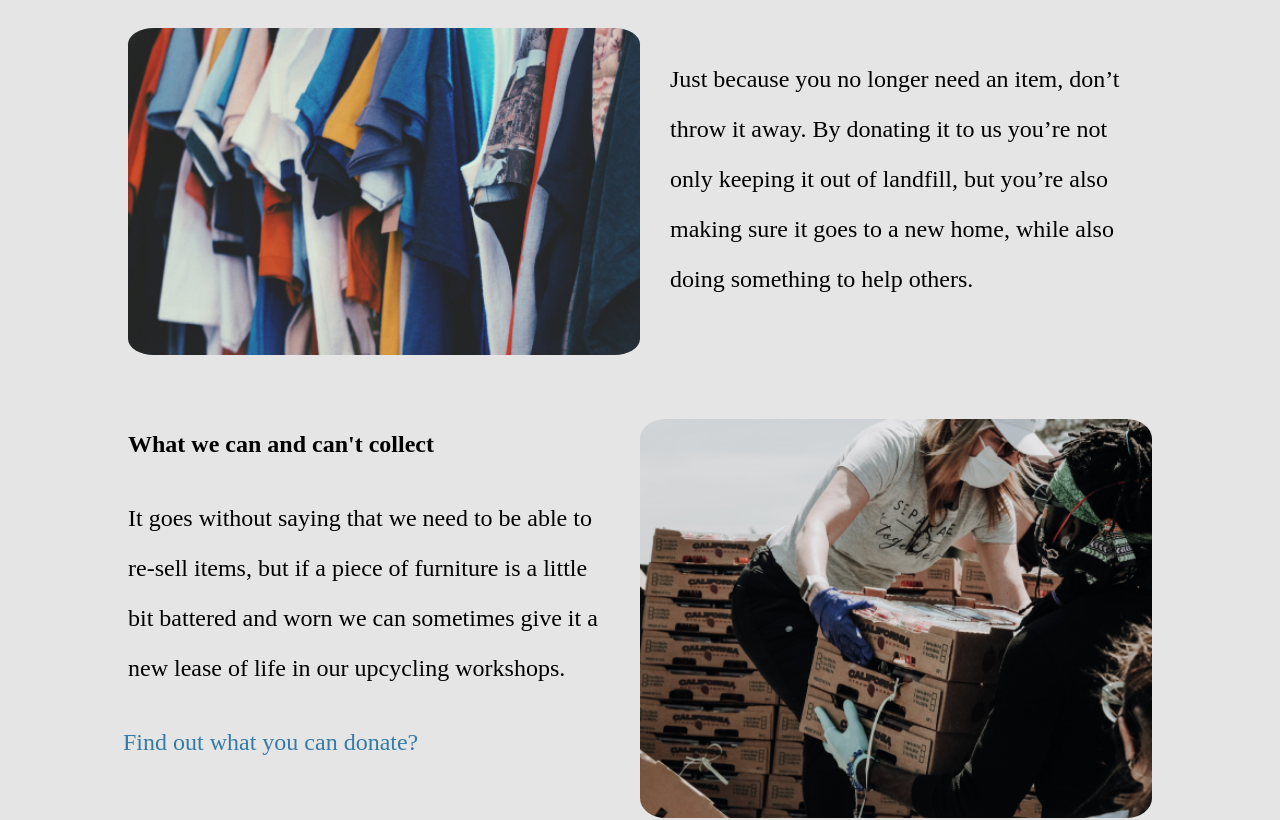
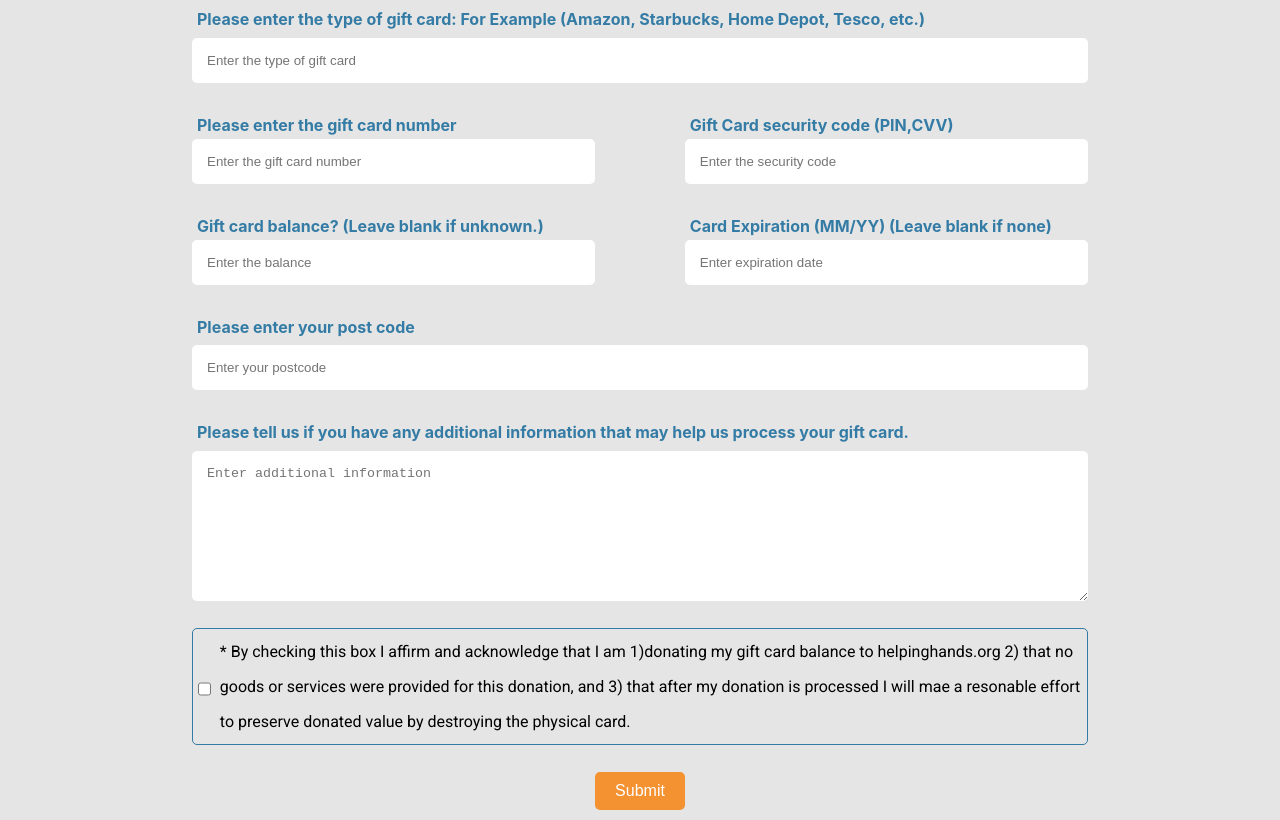
Before and after one commit to Dilekcn/charity, a React (Create React App) app: page /getinvolved/donate-with-gift-card in a window 1280 px wide. Shown: the part 340-1160 px from the top of the page. Built offline with nearby package versions, Linux system fonts and the light colour scheme.

Commit message:
donate with a gift card page completed

```diff
--- a/src/components/App/App.js
+++ b/src/components/App/App.js
@@ -15,6 +15,8 @@ import News from '../News/News'
 import NewsDetail from '../NewsDetail/NewsDetail';
 import GetInvolved from '../GetInvolved/GetInvolved'
 import DonateGoods from '../GetInvolved/DonateGoods/DonateGoods';
+import GiftCard from '../GetInvolved/DonateGiftCard/GiftCard';
+
 
 
 export default function App() {
@@ -50,8 +52,8 @@ export default function App() {
 					   render={() => <NewsDetail />}
 					/>
 					<Route exact path='/getInvolved' component={GetInvolved}/>
-					<Route to='/getinvolved/donategoods' component={DonateGoods}/>
-
+					<Route exact path='/getinvolved/donategoods' component={DonateGoods}/>
+					<Route exact path='/getinvolved/donate-with-gift-card' component={GiftCard} />
 
 				</Switch>
 
--- /dev/null
+++ b/src/components/GetInvolved/DonateGiftCard/DonateGiftCard.css
@@ -0,0 +1,154 @@
+.donate-goods-text1 {
+    position: absolute;
+    top: 50%;
+    margin-left: 20%;
+    font-style: normal;
+    font-weight: normal;
+    font-size: 72px;
+    line-height: 84px;
+    color: #FFFFFF;
+}
+
+.giftcard-content {
+    display: flex;
+    justify-content: center;
+    background: #E5E5E5;
+    height: 100%;
+}
+
+.giftcard-form {
+    display: block;
+    justify-content: center;
+    background: #E5E5E5;
+    height: 100%;
+    width: 70%;
+
+}
+
+.giftcard-form label {
+    margin-bottom: 1%;
+}
+
+.giftcard-form input, .giftcard-form textarea {
+    border: none;
+    padding: 15px;
+    border-radius: 5px;
+}
+
+.giftcard-row1 {
+    display: flex;
+    flex-direction: column;
+    margin-top: 3%;
+}
+
+.giftcard-row2 {
+    display: flex;
+    flex-direction: row;
+    justify-content: space-between;
+    margin-top: 3%;
+}
+
+.giftcard-row2 div {
+    display: flex;
+    flex-direction: column;
+    width: 45%;
+}
+
+.giftcard-row3 {
+    display: flex;
+    justify-content: space-between;
+    flex-direction: row;
+    margin-top: 3%;
+}
+
+.giftcard-row3 div {
+    display: flex;
+    width: 45%;
+    flex-direction: column;
+}
+
+.giftcard-row4 {
+    display: flex;
+    flex-direction: column;
+    margin-top: 3%;
+}
+
+.giftcard-row5 {
+    display: flex;
+    flex-direction: column;
+    margin-top: 3%;
+}
+
+.giftcard-row6 {
+    display: flex;
+    margin-top: 3%;
+    border: 1px solid #347ca5;
+    padding: 5px;
+    font-family: Roboto;
+    font-style: normal;
+    font-weight: normal;
+    line-height: 35px;
+    border-radius: 5px;
+}
+
+.giftcard-row7 {
+    display: flex;
+    justify-content: center;
+    margin-top: 3%;
+    margin-bottom: 3%;
+}
+
+.giftcard-row7 button {
+    background: #F49131;
+    padding: 10px;
+    border: none;
+    border-radius: 5px;
+    color: #fff;
+    font-size: medium;
+    padding: 10px;
+    padding-left: 20px;
+    padding-right: 20px;
+}
+
+.girtcard-checkbox {
+    border: 1px solid blue;
+    margin-top: 5px;
+    margin-right: 1%;
+}
+
+
+.modal-btn {
+    width: 50%;
+    margin-left: auto;
+    margin-right: auto;
+    background: #F49131;
+    color: #fff;
+    font-size: medium;
+    padding: 5px;
+    margin-top: 3%;
+    border: none;
+    border-radius: 5px;
+}
+
+
+@media only screen and (max-width: 885px) {
+    .donate-goods-text1 {
+        margin-left: 5%;
+    }
+
+    .giftcard-form {
+        width: 95%;
+    }
+}
+
+
+@media only screen and (max-width: 560px) {
+    .donate-goods-text1 {
+        margin-left: 1%;
+        margin-top: -5%;
+    }
+
+    .giftcard-form {
+        width: 95%;
+    }
+}
--- /dev/null
+++ b/src/components/GetInvolved/DonateGiftCard/GiftCard.js
@@ -0,0 +1,211 @@
+import React, { useEffect, useState } from 'react';
+import imageHeader from '../DonateGoods/Rectangle 26.png';
+import './DonateGiftCard.css';
+import Modal from 'react-modal'
+import {useHistory} from 'react-router';
+
+const customStyles = {
+    content : {
+      position              : 'absolute',
+      top                   : '38%',
+      left                  : '50%',
+      right                 : '50%',
+      bottom                : '60%',
+      marginRight           : '-50%',
+      marginTop             : '120px',
+      transform             : 'translate(-50%, -50%)',
+      height                : 'fit-content',
+      backgroundColor       : '#76A9C7',
+      padding               : '10px',
+      width                 : '40%',
+      fontFamily            : 'Roboto',
+      fontStyle             : 'normal',
+      fontWeight            : 'normal',
+      fontSize              : 'large',
+      lineHeight            : '28px',
+      color                 : 'white',
+      marginBottom          : '450px',
+      display               : 'flex',
+      flexDirection : 'column',
+      justifyContent : 'center',
+      textAlign : 'center'
+    }
+  };
+
+const GiftCard = () => {
+	const [ checkbox, setCheckbox ] = useState(false);
+	const [ type, setType ] = useState('');
+	const [ number, setNumber ] = useState('');
+	const [ code, setCode ] = useState('');
+	const [ balance, setBalance ] = useState('');
+	const [ expiration, setExpiration ] = useState('');
+	const [ postcode, setPostcode ] = useState('');
+	const [ info, setInfo ] = useState('');
+    const [modalIsOpen,setIsOpen] = React.useState(false);
+
+    const history = useHistory()
+
+    function closeModal(){
+        setIsOpen(false);
+      }
+    function afterOpenModal() {
+        // references are now sync'd and can be accessed.
+      }
+
+	useEffect(() => {
+		window.scroll(0, 0);
+	}, []);
+
+	const submit = (e) => {
+		e.preventDefault();
+		setCheckbox(false);
+		setType('');
+		setNumber('');
+		setCode('');
+		setBalance('');
+		setExpiration('');
+		setPostcode('');
+		setInfo('');
+        setIsOpen(true);
+	};
+
+	return (
+		<div>
+			<div className="donate-goods-container">
+				<img src={imageHeader} alt="Avatar" className="donate-goods-image" />
+				<div className="donate-goods-overlay">
+					<h1 className="donate-goods-text1">Donate With a Gift Card</h1>
+				</div>
+			</div>
+			<div className="giftcard-content">
+				<form className="giftcard-form" onSubmit={submit}>
+					<div className="giftcard-row1">
+						<label htmlFor="giftcard-type">
+							Please enter the type of gift card: For Example (Amazon, Starbucks, Home Depot, Tesco, etc.)
+						</label>
+						<input
+							required
+							value={type}
+							onChange={(e) => setType(e.target.value)}
+							type="text"
+							id="giftcard-type"
+							name="giftcard-type"
+							placeholder="Enter the type of gift card"
+						/>
+					</div>
+					<div className="giftcard-row2">
+						<div>
+							<label htmlFor="giftcard-number">Please enter the gift card number</label>
+							<input
+								required
+								value={number}
+								onChange={(e) => setNumber(e.target.value)}
+								type="number"
+								id="giftcard-number"
+								name="giftcard-number"
+								placeholder="Enter the gift card number"
+							/>
+						</div>
+						<div>
+							<label onChange={(e) => setCode(e.target.value)} htmlFor="giftcard-security">
+								Gift Card security code (PIN,CVV)
+							</label>
+							<input
+								required
+								value={code}
+								type="password"
+								id="giftcard-security"
+								name="giftcard-security"
+								placeholder="Enter the security code"
+                                onChange={(e) => setCode(e.target.value)}
+							/>
+						</div>
+					</div>
+					<div className="giftcard-row3">
+						<div>
+							<label htmlFor="giftcard-balance">Gift card balance? (Leave blank if unknown.)</label>
+							<input
+								required
+								value={balance}
+								onChange={(e) => setBalance(e.target.value)}
+								type="number"
+								id="giftcard-balance"
+								name="giftcard-balance"
+								placeholder="Enter the balance"
+							/>
+						</div>
+						<div>
+							<label htmlFor="giftcard-expiration">Card Expiration (MM/YY) (Leave blank if none)</label>
+							<input
+								required
+								value={expiration}
+								onChange={(e) => setExpiration(e.target.value)}
+								type="text"
+								id="giftcard-expiration"
+								name="giftcard-expiration"
+								placeholder="Enter expiration date"
+							/>
+						</div>
+					</div>
+					<div className="giftcard-row4">
+						<label htmlFor="giftcard-postcode">Please enter your post code</label>
+						<input
+							required
+							value={postcode}
+							onChange={(e) => setPostcode(e.target.value)}
+							type="text"
+							id="giftcard-postcode"
+							name="giftcard-postcode"
+							placeholder="Enter your postcode"
+						/>
+					</div>
+					<div className="giftcard-row5">
+						<label htmlFor="giftcard-info">
+							Please tell us if you have any additional information that may help us process your gift
+							card.
+						</label>
+						<textarea
+							required
+							value={info}
+							onChange={(e) => setInfo(e.target.value)}
+							type="text"
+							id="giftcard-info"
+							rows="8"
+							name="giftcard-info"
+							placeholder="Enter additional information"
+						/>
+					</div>
+					<div className="giftcard-row6">
+						<input
+							required
+							type="checkbox"
+							className="girtcard-checkbox"
+							onChange={(e) => setCheckbox(e.target.checked)}
+							checked={checkbox}
+						/>
+						* By checking this box I affirm and acknowledge that I am 1)donating my gift card balance to
+						helpinghands.org 2) that no goods or services were provided for this donation, and 3) that after
+						my donation is processed I will mae a resonable effort to preserve donated value by destroying
+						the physical card.
+					</div>
+					<div className="giftcard-row7">
+						<button type="submit">Submit</button>
+					</div>
+				</form>
+			</div>
+			<Modal
+				isOpen={modalIsOpen}
+				style={customStyles}
+				onAfterOpen={afterOpenModal}
+				onRequestClose={closeModal}
+				contentLabel="Example Modal"
+			>
+				<p>Thank you! You have just made a difference in someone else’s life! </p>
+                <button className="modal-btn" onClick={() => setIsOpen(false)}>Make another donation</button>
+                <button className="modal-btn" onClick={() => history.push('/')}>Back to home page</button>
+			</Modal>
+		</div>
+	);
+};
+
+export default GiftCard;
--- a/src/components/GetInvolved/DonateGoods/DonateGoods.js
+++ b/src/components/GetInvolved/DonateGoods/DonateGoods.js
@@ -1,4 +1,4 @@
-import React from 'react';
+import React, {useEffect} from 'react';
 import './DonateGoods.css';
 import imageHeader from './Rectangle 26.png';
 import image2 from './nick-de-partee-5DLBoEX99Cs-unsplash 1 (1).png';
@@ -39,6 +39,10 @@ const DonateGoods = () => {
     function afterOpenModal() {
         // references are now sync'd and can be accessed.
       }
+
+      useEffect(() => {
+        window.scroll(0,0)
+    },[])
 
 	return (
 		<div className="donate-goods">
```
